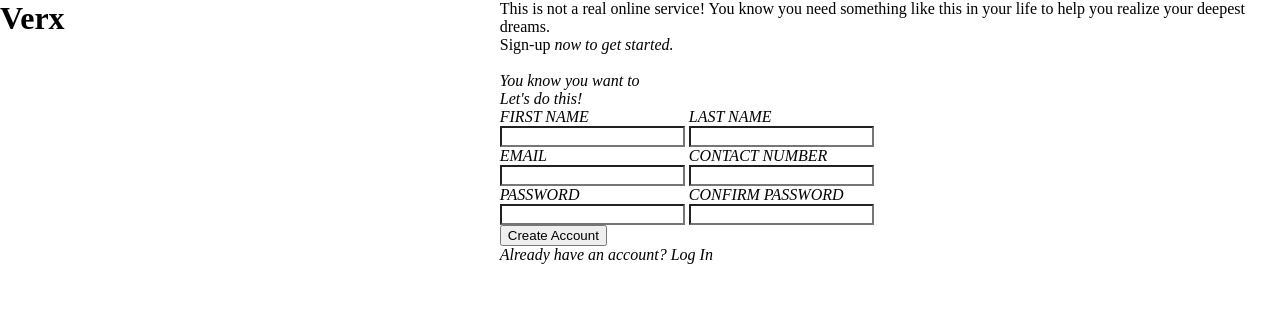
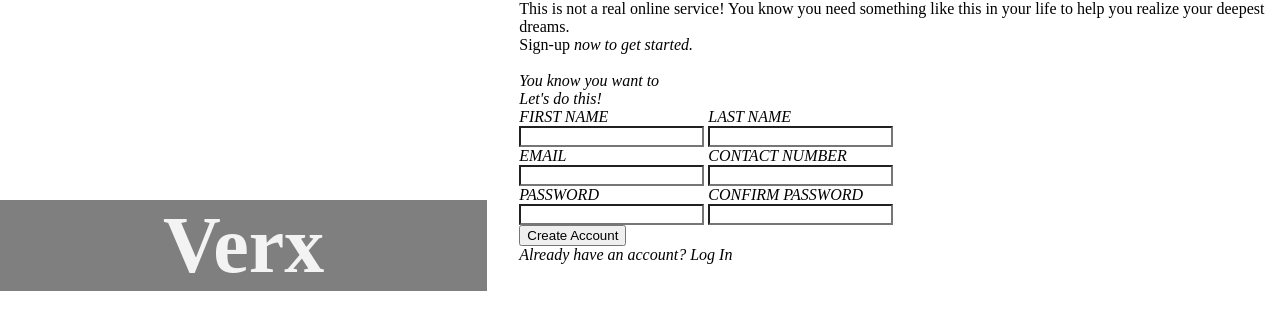
Before and after one commit to VerxMaxum/odin-sign-up, a plain HTML site: page index.html in a window 1280 px wide. Drawn offline with Linux system fonts and the light colour scheme.

Commit message:
Make the website name div translucent

```diff
--- a/index.html
+++ b/index.html
@@ -9,7 +9,7 @@
 <body>
     <div id="side">
         <div id="translucent">
-            <h1>Verx</h1>
+            <h1 id="website-name">Verx</h1>
         </div>
     </div>
     <div id="main">
--- a/styles.css
+++ b/styles.css
@@ -20,3 +20,19 @@ input {
     display: block;
     appearance: none;
 }
+
+#translucent {
+    position: relative;
+    top: 25%;
+    background-color: rgba(0, 0, 0, 0.5);
+}
+
+#website-name {
+    text-align: center;
+    font-size: 5em;
+    color: rgb(243, 243, 243);
+}
+
+#main {
+    padding: 0 0 0 2rem;
+}
```
